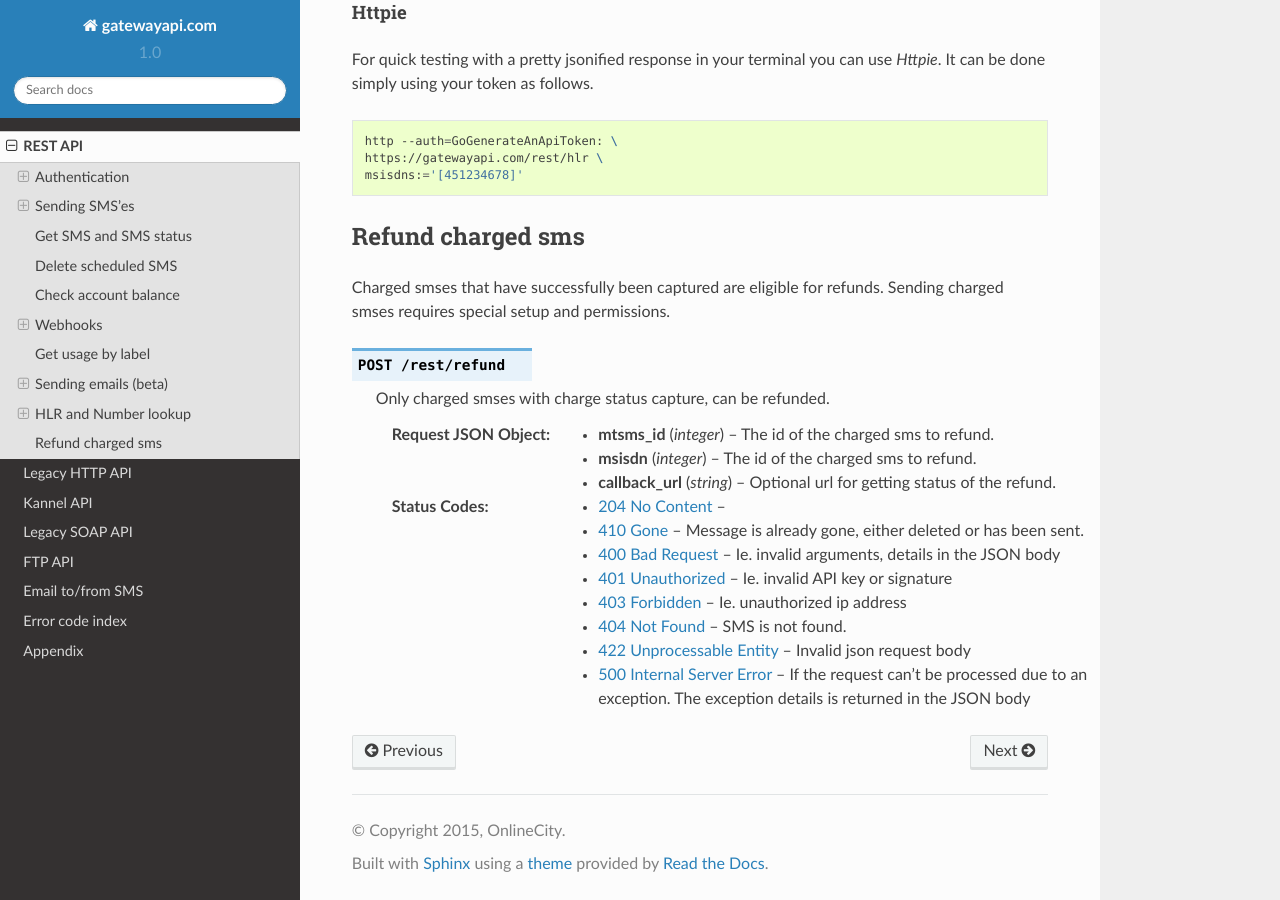
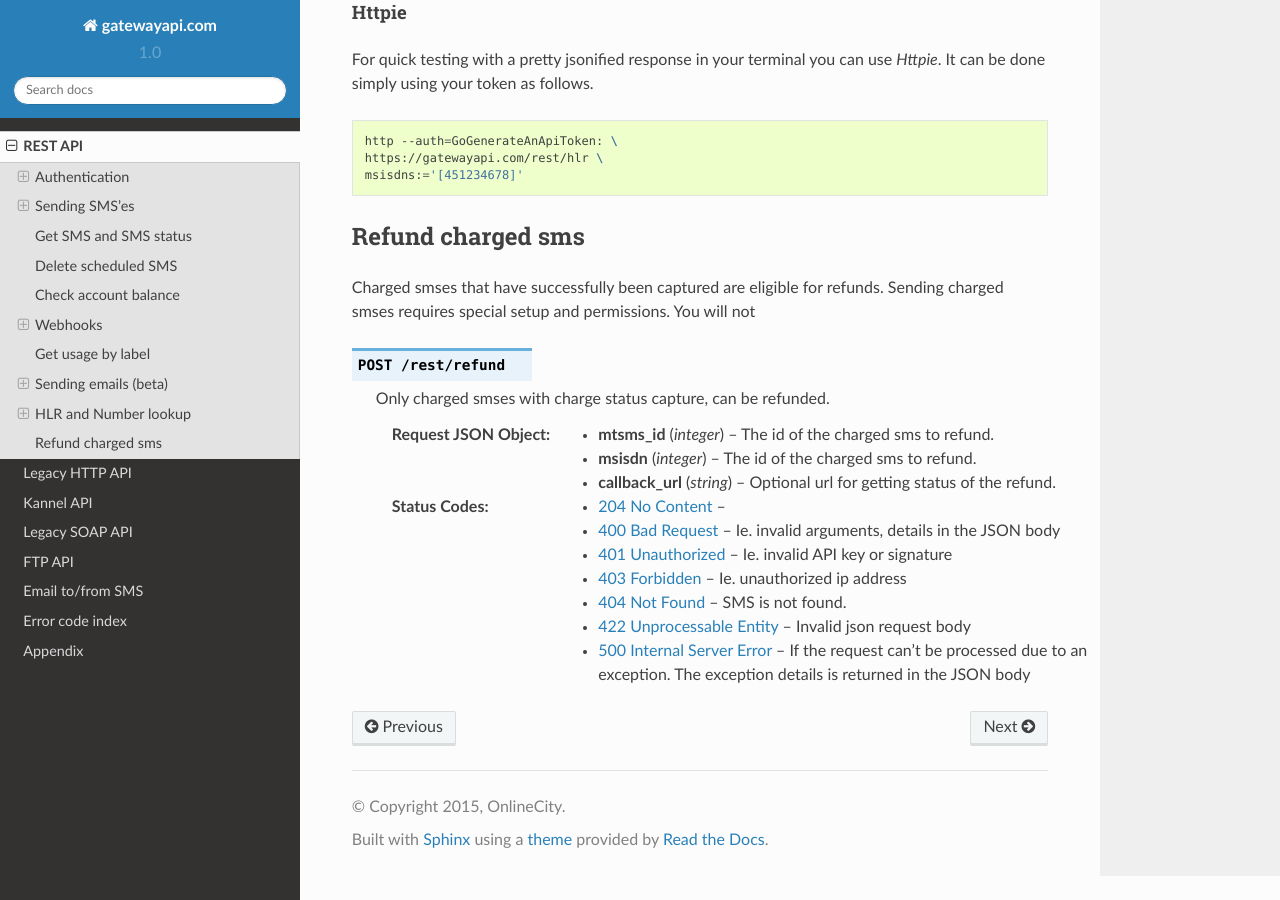
Before and after one commit to onlinecity/gatewayapi-docs, a Sphinx documentation site: the page built from docs/rest.rst, in a window 1280 px wide and 900 px high, scrolled down 27961 px. Built offline with Sphinx 7.4.7 and the Read the Docs theme 2.0.0, drawn with Linux system fonts in a browser that asks for light colours.

Commit message:
Remove 410 status code.

```diff
--- a/docs/rest.rst
+++ b/docs/rest.rst
@@ -1455,7 +1455,7 @@
 Refund charged sms
 ------------------
 Charged smses that have successfully been captured are eligible for refunds.
-Sending charged smses requires special setup and permissions.
+Sending charged smses requires special setup and permissions. You will not
 
 .. http:post:: /rest/refund
    :synopsis: Refund a successfully charged sms.
@@ -1466,7 +1466,6 @@
    :<json integer msisdn: The id of the charged sms to refund.
    :<json string callback_url: Optional url for getting status of the refund.
    :status 204:
-   :status 410: Message is already gone, either deleted or has been sent.
    :status 400: Ie. invalid arguments, details in the JSON body
    :status 401: Ie. invalid API key or signature
    :status 403: Ie. unauthorized ip address
```
